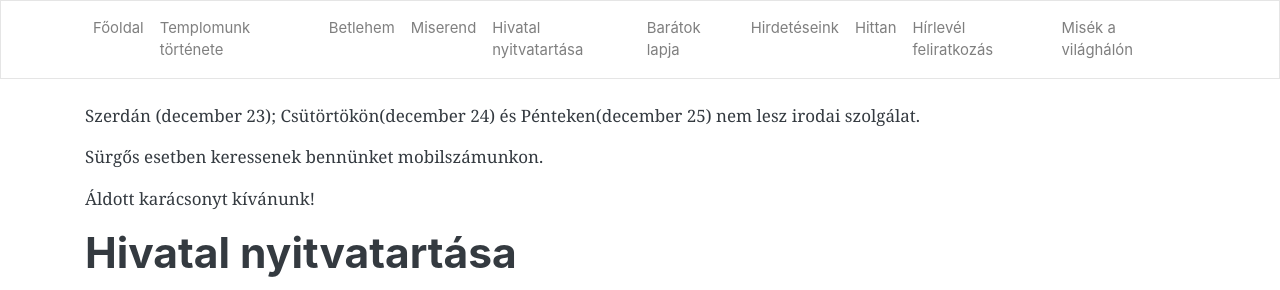
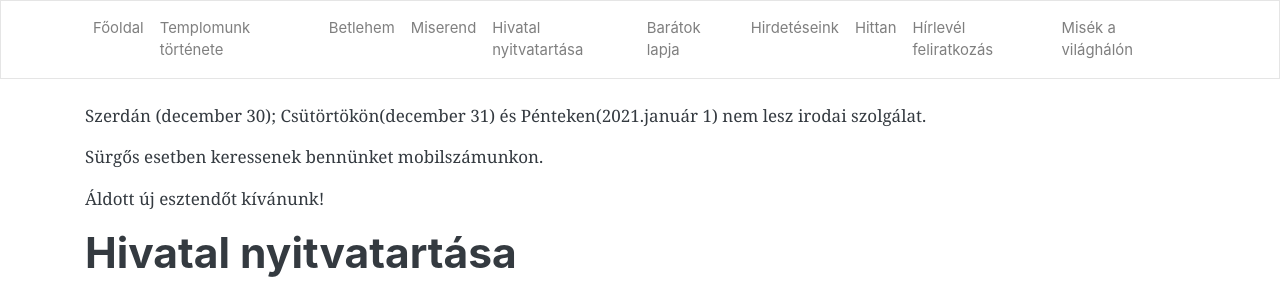
Before and after one commit to pecsi-ferences/pecsi-ferences.github.io, a Jekyll site: the page built from nyitvatartas.md, in a window 1280 px wide. Shown: the top 290 px of the page. Built offline with Jekyll 4.4.1, drawn with Linux system fonts in a browser that asks for light colours; nearby versions of some CDN libraries.

Commit message:
Update from Forestry.io Zoltán Dohány updated nyitvatartas.md

```diff
--- a/nyitvatartas.md
+++ b/nyitvatartas.md
@@ -3,11 +3,11 @@ layout: default
 title: Hivatal nyitvatartása
 
 ---
-Szerdán (december 23); Csütörtökön(december 24) és Pénteken(december 25) nem lesz irodai szolgálat.
+Szerdán (december 30); Csütörtökön(december 31) és Pénteken(2021.január 1) nem lesz irodai szolgálat.
 
 Sürgős esetben keressenek bennünket mobilszámunkon.
 
-Áldott karácsonyt kívánunk!
+Áldott új esztendőt kívánunk!
 
 # Hivatal nyitvatartása
 
```
